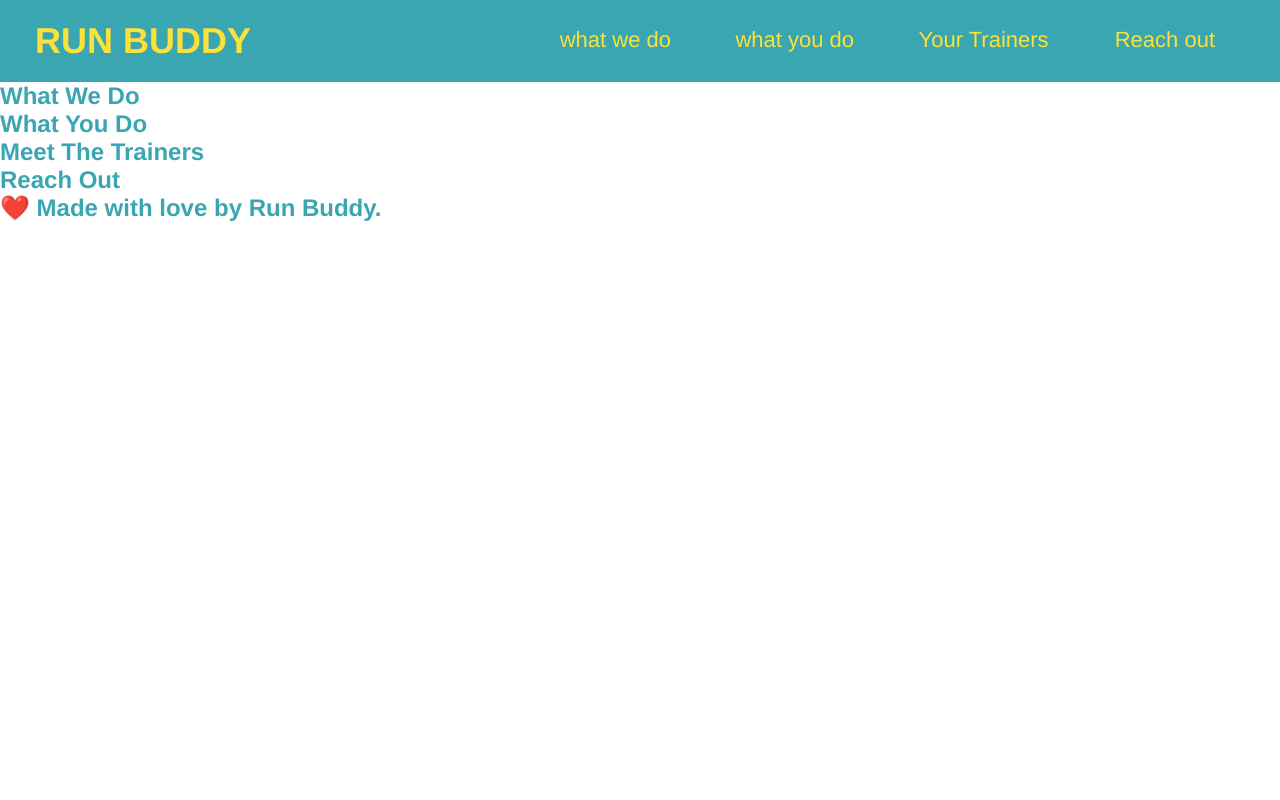
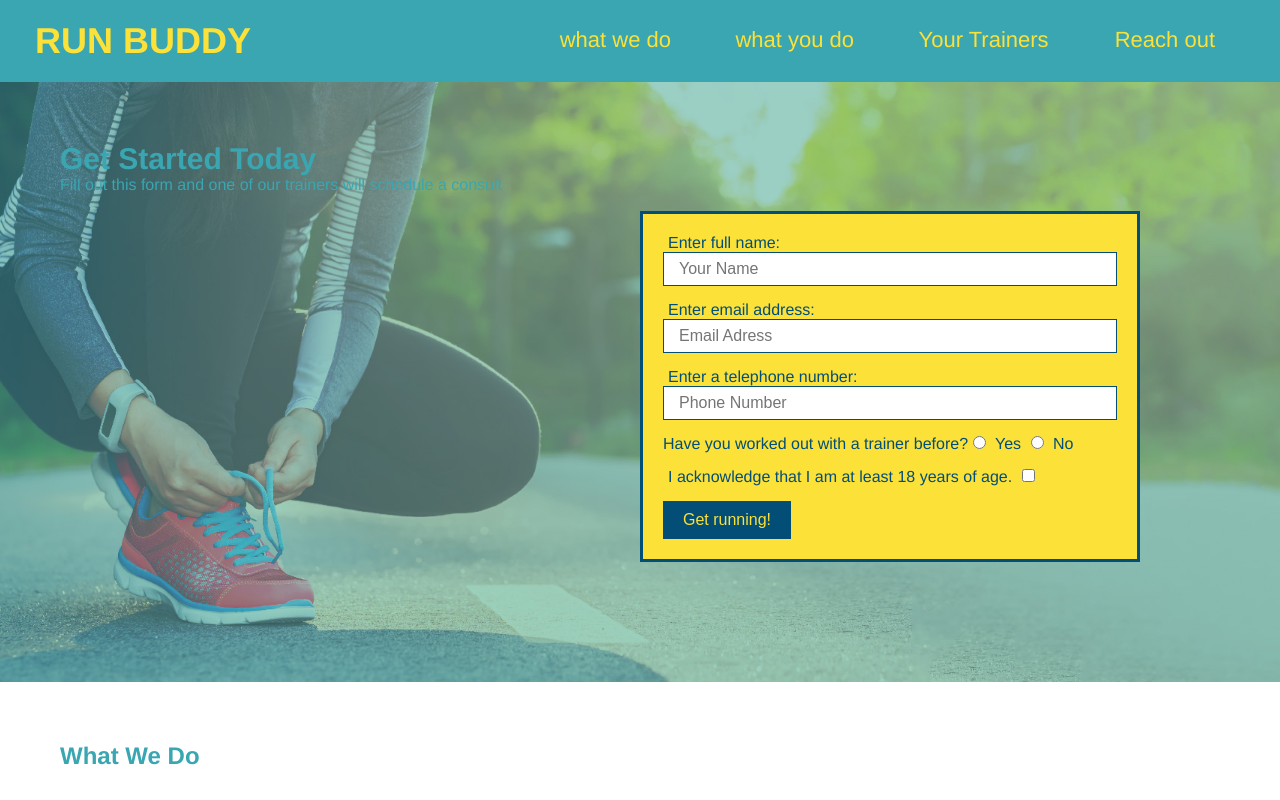
Before and after one commit to alotfey/run-buddy, a plain HTML site: page index.html in a window 1280 px wide. Shown: the top 800 px of the page. Drawn offline with Linux system fonts and the light colour scheme.

Commit message:
lesson 3

```diff
--- a/assets/css/style.css
+++ b/assets/css/style.css
@@ -1,6 +1,11 @@
 * {
     margin: 0;
     padding: 0;
+    box-sizing: border-box;
+}
+h3 {
+    font-size: 30px;
+    margin: 0;
 }
 body {
     color: #39a6b2;
@@ -34,3 +39,76 @@ header nav ul li a {
     font-weight: lighter;
     font-size: 22px;
 }
+
+/*  Footer */
+footer {
+    background: #fce138;
+    width: 100%;
+    padding: 40px 35px;
+}
+footer h2 {
+    display: inline;
+    color: #024e76;
+    font-size: 30px;
+    margin: 0;
+}
+footer div {
+    float: right;
+    line-height: 1.5;
+    text-align: right;
+}
+footer a {
+    color: #024e76;
+}
+section {
+    padding: 60px;
+}
+/* Hero Style Start */
+.hero {
+    background-image: url(../images/hero-bg.jpeg);
+    height: 600px;
+    background-size: cover;
+    background-position: center;
+    position: relative;
+}
+.hero-form {
+    background-color: #fce138;
+    padding: 20px;
+    width: 500px;
+    color: #024e76;
+    border-style: solid;
+    border-width: 3px;
+    border-color: #024e76;
+    position: absolute;
+    bottom: 120px;
+    right: 140px;
+
+}
+.hero-form h3 {
+    font-size: 24px;
+    margin: 0;
+}
+.hero-form p {
+    margin: 5px 0 15px 0;
+}
+.form-input {
+    border: 1px solid #024e76;
+    display: block;
+    padding: 7px 15px;
+    font-size: 16px;
+    color: #024e76;
+    width: 100%;
+    margin-bottom: 15px;
+}
+.hero-form label {
+    margin: 0 5px;
+}
+.hero-form button {
+    color: #fce138;
+    background-color: #024e76;
+    border: none;
+    padding: 10px 20px;
+    font-size: 16px;
+}
+
+/* Hero Style End */
--- a/index.html
+++ b/index.html
@@ -32,8 +32,35 @@
     </nav>
   </header>
 
-  <!-- hero/jumbotron -->
-  <section>
+  <!-- hero section -->
+  <section class="hero">
+      <div>
+          <h3>Get Started Today</h3>
+          <p>Fill out this form and one of our trainers will schedule a consult</p>
+          <form class="hero-form">
+              <label for="name">Enter full name:</label>
+              <input type="text" placeholder="Your Name" name="name" id="name" class="form-input" />
+              <label for="email"> Enter email address:</label>
+              <input type="email" placeholder="Email Adress" name="email" id="email" class="form-input" />
+              <label for="phone"> Enter a telephone number:</label>
+              <input type="tel" placeholder="Phone Number" name="phone" id="phone" class="form-input" />
+              <p>Have you worked out with a trainer before?
+                  <input type="radio" name="trainer-confirm" id="trainer-yes" />
+                  <label for="trainer-yes">Yes</label>
+                  <input type="radio" name="trauber-confirm" id="trainer-no" />
+                  <label for="trainer-no">No</label>
+              </p>
+              <p>
+                  <label for="checkbox">
+                    I acknowledge that I am at least 18 years of age.
+                  </label>
+                  <input type="checkbox" name="age-confirm" id="checkbox" />
+              </p>
+              <button type="submit">
+                  Get running!
+              </button>
+          </form>
+      </div>
   </section>
 
   <!-- "what we do" section -->
@@ -59,6 +86,10 @@
   <!-- footer -->
   <footer>
     <h2>❤️ Made with love by Run Buddy.</h2>
+    <div>
+        <a href="#">Read our Privcy Policy</a><br />
+        &copy; 2021 Run Buddy, Inc.
+    </div>
   </footer>
 </body>
 
```
Also changed, not shown: assets/images/hero-bg.jpeg (added).
